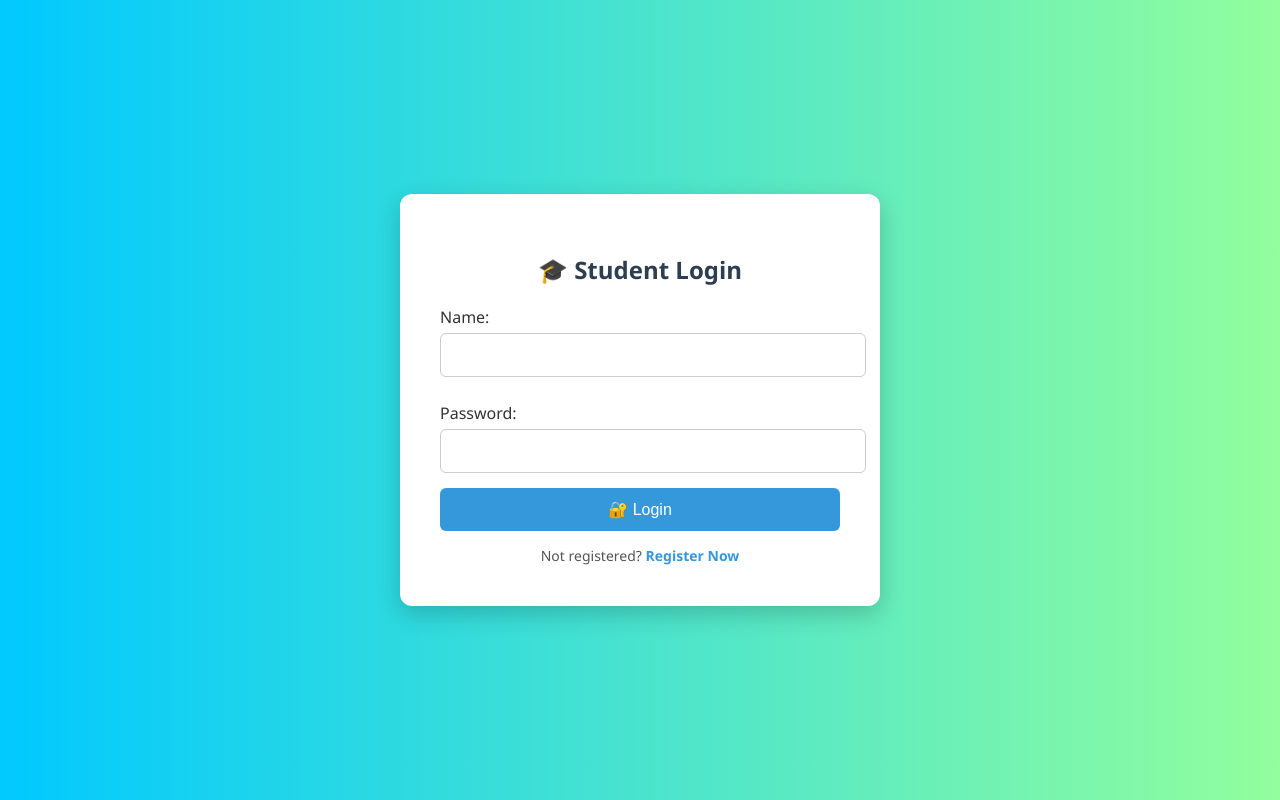
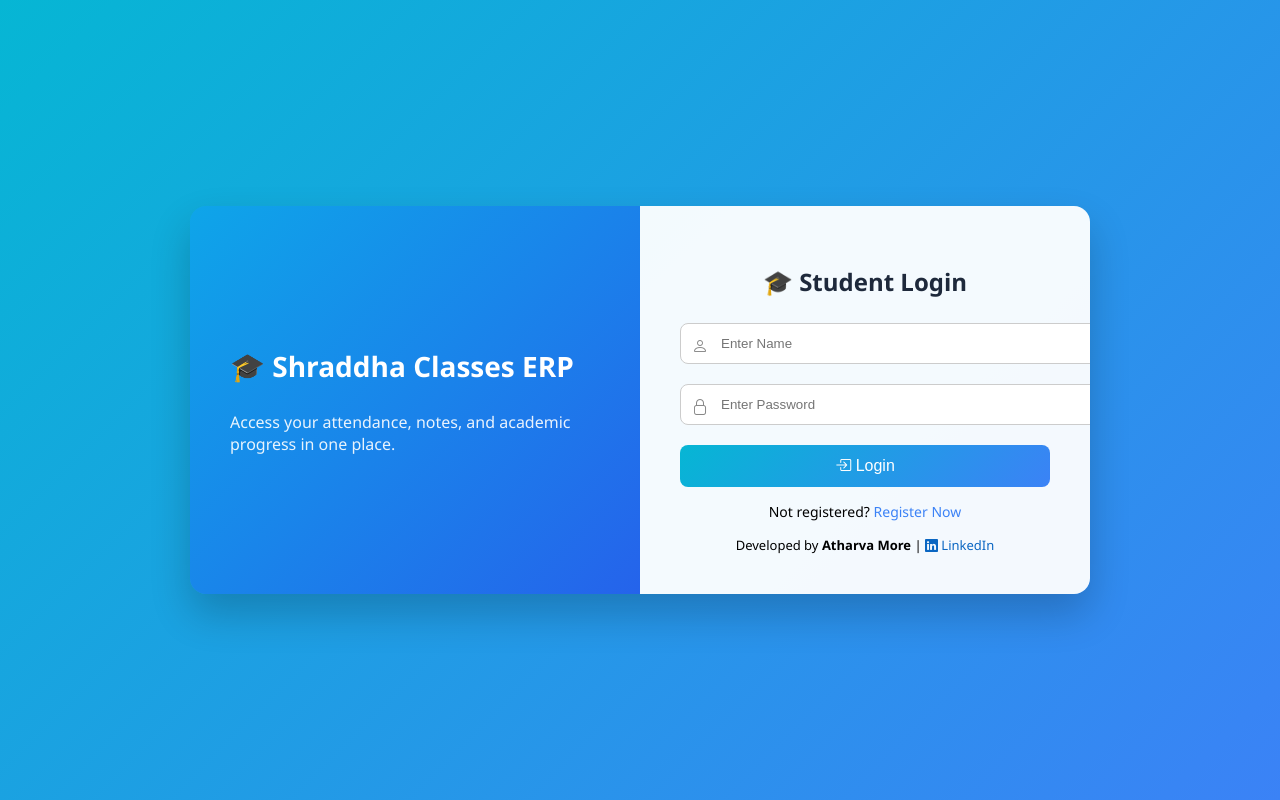
Before and after one commit to Athu998/shraddha_class-portal, a website: page public/login-form.html in a window 1280 px wide. Drawn offline with nearby package versions, Linux system fonts and the light colour scheme.

Commit message:
student loginformUpdate

```diff
--- a/public/login-form.html
+++ b/public/login-form.html
@@ -3,120 +3,190 @@
 <head>
   <meta charset="UTF-8" />
   <title>Student Login</title>
-  <meta name="viewport" content="width=device-width, initial-scale=1.0" />
+  <meta name="viewport" content="width=device-width, initial-scale=1.0"/>
+
+  <!-- Icons -->
+  <link href="https://cdn.jsdelivr.net/npm/bootstrap-icons/font/bootstrap-icons.css" rel="stylesheet">
+
   <style>
     body {
       margin: 0;
       font-family: 'Segoe UI', sans-serif;
-      background: linear-gradient(to right, #00c9ff, #92fe9d);
       height: 100vh;
+      background: linear-gradient(135deg, #06b6d4, #3b82f6);
       display: flex;
+      justify-content: center;
       align-items: center;
-      justify-content: center;
-      animation: fadeIn 1s ease-in;
     }
 
     .login-container {
-      background: #ffffff;
+      display: flex;
+      width: 900px;
+      max-width: 95%;
+      border-radius: 16px;
+      overflow: hidden;
+      box-shadow: 0 20px 40px rgba(0,0,0,0.2);
+    }
+
+    /* Left Branding */
+    .left-panel {
+      flex: 1;
+      background: linear-gradient(135deg, #0ea5e9, #2563eb);
+      color: white;
       padding: 40px;
-      border-radius: 12px;
-      box-shadow: 0 8px 24px rgba(0, 0, 0, 0.2);
-      width: 90%;
-      max-width: 400px;
-      text-align: center;
-      animation: slideUp 0.6s ease-out;
+      display: flex;
+      flex-direction: column;
+      justify-content: center;
+    }
+
+    .left-panel h1 {
+      font-size: 28px;
+      margin-bottom: 10px;
+    }
+
+    .left-panel p {
+      opacity: 0.9;
+    }
+
+    /* Right Form */
+    .right-panel {
+      flex: 1;
+      background: rgba(255,255,255,0.95);
+      padding: 40px;
     }
 
     h2 {
-      margin-bottom: 20px;
-      color: #2c3e50;
+      margin-bottom: 25px;
+      text-align: center;
+      color: #1e293b;
     }
 
-    label {
-      display: block;
-      text-align: left;
-      margin: 10px 0 5px;
-      color: #333;
+    .input-group {
+      position: relative;
+      margin-bottom: 20px;
     }
 
-    input[type="text"],
-    input[type="password"] {
+    .input-group i {
+      position: absolute;
+      top: 12px;
+      left: 12px;
+      color: #888;
+    }
+
+    input {
       width: 100%;
-      padding: 12px;
-      margin-bottom: 15px;
+      padding: 12px 12px 12px 40px;
       border: 1px solid #ccc;
-      border-radius: 6px;
-      font-size: 16px;
+      border-radius: 8px;
+      transition: 0.3s;
+    }
+
+    input:focus {
+      border-color: #3b82f6;
+      outline: none;
+      box-shadow: 0 0 0 2px rgba(59,130,246,0.2);
     }
 
     button {
       width: 100%;
       padding: 12px;
-      background-color: #3498db;
+      background: linear-gradient(135deg, #06b6d4, #3b82f6);
+      border: none;
       color: white;
-      border: none;
-      border-radius: 6px;
       font-size: 16px;
+      border-radius: 8px;
       cursor: pointer;
-      transition: background-color 0.3s ease, transform 0.2s ease;
+      transition: 0.3s;
     }
 
     button:hover {
-      background-color: #2980b9;
-      transform: scale(1.02);
+      transform: translateY(-2px);
+      box-shadow: 0 5px 15px rgba(0,0,0,0.2);
     }
 
     .register-link {
       margin-top: 15px;
-      display: inline-block;
+      text-align: center;
       font-size: 14px;
-      color: #555;
     }
 
     .register-link a {
-      color: #3498db;
+      color: #3b82f6;
       text-decoration: none;
-      font-weight: bold;
+      font-weight: 500;
     }
 
     .register-link a:hover {
       text-decoration: underline;
     }
 
-    @keyframes fadeIn {
-      from { opacity: 0; }
-      to { opacity: 1; }
+    .footer {
+      text-align: center;
+      margin-top: 15px;
+      font-size: 13px;
     }
 
-    @keyframes slideUp {
-      from {
-        opacity: 0;
-        transform: translateY(20px);
+    .footer a {
+      color: #0a66c2;
+      text-decoration: none;
+      font-weight: 500;
+    }
+
+    @media(max-width:768px){
+      .login-container {
+        flex-direction: column;
       }
-      to {
-        opacity: 1;
-        transform: translateY(0);
+      .left-panel {
+        display: none;
       }
     }
   </style>
 </head>
+
 <body>
-  <div class="login-container">
+
+<div class="login-container">
+
+  <!-- Left Branding -->
+  <div class="left-panel">
+    <h1>🎓 Shraddha Classes ERP</h1>
+    <p>Access your attendance, notes, and academic progress in one place.</p>
+  </div>
+
+  <!-- Right Form -->
+  <div class="right-panel">
     <h2>🎓 Student Login</h2>
+
     <form action="/students/login" method="POST">
-      <label>Name:</label>
-      <input type="text" name="name" required />
 
-      <label>Password:</label>
-      <input type="password" name="password" required />
+      <div class="input-group">
+        <i class="bi bi-person"></i>
+        <input type="text" name="name" placeholder="Enter Name" required>
+      </div>
 
-      <button type="submit">🔐 Login</button>
+      <div class="input-group">
+        <i class="bi bi-lock"></i>
+        <input type="password" name="password" placeholder="Enter Password" required>
+      </div>
+
+      <button type="submit">
+        <i class="bi bi-box-arrow-in-right"></i> Login
+      </button>
     </form>
 
     <div class="register-link">
-      Not registered?
-      <a href="/students/register-form">Register Now</a>
+      Not registered? <a href="/students/register-form">Register Now</a>
+    </div>
+
+    <div class="footer">
+      Developed by <b>Atharva More</b> |
+      <a href="https://www.linkedin.com/in/atharva-more-34a015194/" target="_blank">
+        <i class="bi bi-linkedin"></i> LinkedIn
+      </a>
     </div>
   </div>
+
+</div>
+
 </body>
 </html>
```
